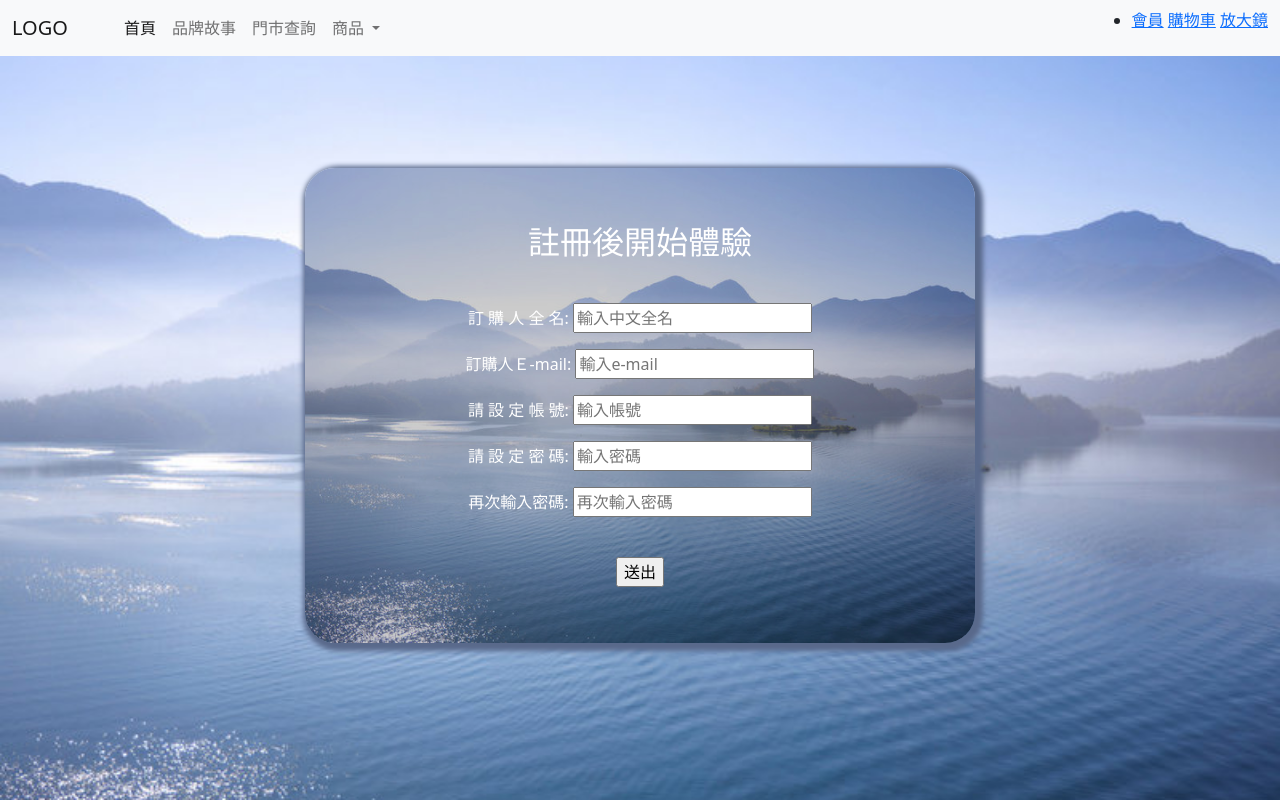
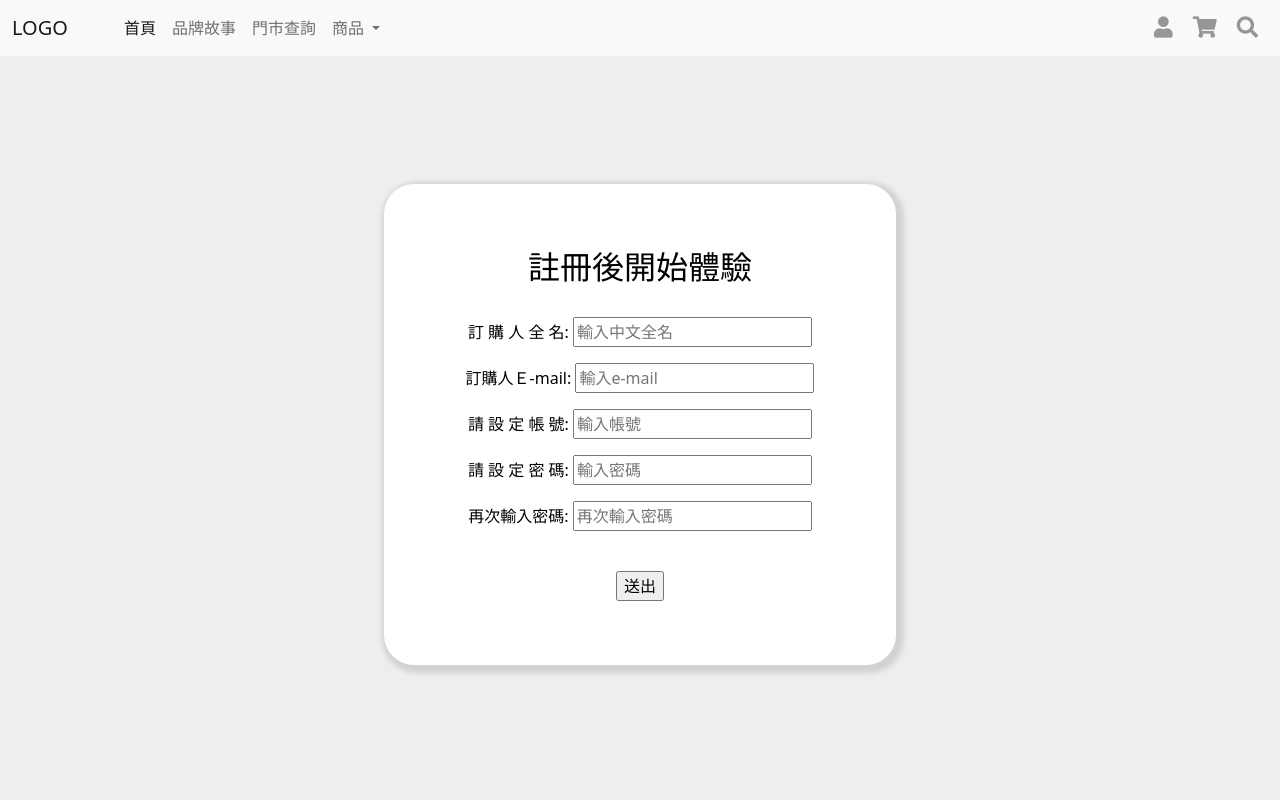
Before and after one commit to Dupomi/Cart, a plain HTML site: page signup.html in a window 1280 px wide. Drawn offline with nearby package versions, Linux system fonts and the light colour scheme.

Commit message:
更改圖片路徑

```diff
--- a/signup.html
+++ b/signup.html
@@ -12,32 +12,45 @@
     <!-- jQurey -->
     <script src="https://cdn.staticfile.org/jquery/1.10.2/jquery.min.js"></script>
 
+    <!-- font awesome -->
+    <link rel="stylesheet" href="https://pro.fontawesome.com/releases/v5.10.0/css/all.css" integrity="sha384-AYmEC3Yw5cVb3ZcuHtOA93w35dYTsvhLPVnYs9eStHfGJvOvKxVfELGroGkvsg+p" crossorigin="anonymous"/>
+
     <style>
 
         body{
           background-color: #eee;
-          background-image: url(img/lake.jpg);
-          background-repeat: no-repeat;
-          background-size: 100%;
         }
 
         main{
           text-align: center;
         }
 
+        .navbar_icon{
+          display: flex;
+          flex-direction: row;
+        }
+
+        .d-flex a{
+        text-decoration: none;
+        color: rgb(150, 150, 150);
+        margin: 10px;
+        }
+
+        .d-flex a:hover{
+        opacity: 0.8;
+        }
+
         .head_block{
             margin-top: 10%;
             margin-bottom: 10%;
-            margin-left: 20%;
-            margin-right: 20%;
+            margin-left: 30%;
+            margin-right: 30%;
             padding: 5%;
-            box-shadow: 3px 3px 5px 5px rgb(89, 105, 139);
+            box-shadow: 3px 3px 5px 5px rgb(210, 210, 210);
+            background-color: #fff;
             border-radius: 30px;
-            background-image: url(img/lake.jpg);
-            background-size: cover;
-            background-color: rgba(0, 0, 0, .2);
             background-blend-mode: multiply;
-            color: #fff;
+            color: black;
             align-items: center;
             display: flex;
             flex-direction: column;
@@ -52,6 +65,7 @@
 
         .keyup_p{
             font-size: 14px;
+            color: rgb(150, 150, 150)
         }
     </style>
 
@@ -64,7 +78,12 @@
     <header>
       <nav class="navbar navbar-expand-lg navbar-light bg-light">
           <div class="container-fluid">
+
+            <button class="navbar-toggler" type="button" data-bs-toggle="collapse" data-bs-target="#navbarSupportedContent" aria-controls="navbarSupportedContent" aria-expanded="false" aria-label="Toggle navigation">
+              <span class="navbar-toggler-icon"></span>
+            </button>
             <a class="navbar-brand" href="#">LOGO</a>
+
             <div class="collapse navbar-collapse" id="navbarSupportedContent">
               <ul class="navbar-nav me-auto mb-2 mb-lg-0">
                   <li class="nav-item">
@@ -98,13 +117,13 @@
                 </li>
               </ul>
               <form class="d-flex">
-                    <ul>
-                        <li>
-                            <a href=""><img src="" alt="">會員</a>
-                            <a href=""><img src="" alt="">購物車</a>
-                            <a href=""><img src="" alt="">放大鏡</a>
-                        </li>
-                    </ul>
+                  <div class="navbar_icon">
+
+                          <div><a href=""><i class="fas fa-user fa-lg"></i></a></div>
+                          <div><a href=""><i class="fas fa-shopping-cart fa-lg"></i></a></div>
+                          <div><a href=""><i class="fas fa-search fa-lg"></i></a></div>
+
+                  </div>
 
               </form>
             </div>
@@ -112,7 +131,7 @@
         </nav>
     </header>
 
-    <div class="container">
+    <div class="comtainer">
         <div class="row">
             <main>
                 <article>
@@ -146,38 +165,32 @@
     <script>
       $(".username").keyup(
       function check () {
-          var value = $(this).val();
+          let value = $(this).val();
           // console.log(value.length);
           if (value.length === 6) {
-          $(".username_p").text("帳號符合規範");
+          $(".username_p").text(" 帳號符合規範");
           } else {
-          $(".username_p").text("請設定6位數帳號");
+          $(".username_p").text(" 請設定6位數帳號");
           }
       }
       );
 
       $(".pw").keyup(
       function check () {
-          var value = $(".pw");
-
-          var value1 = value[0].value;
-          var value2 = value[1].value;
-
-          console.log(value1.length)
-          console.log(value2.length)
-          console.log(value2)
-
+          let value = $(".pw");
+          let value1 = value[0].value;
+          let value2 = value[1].value;
 
       if (value1.length<8||value1.length>10) {
-          $(".pw1_p").text("請設定8-10位數密碼");
+          $(".pw1_p").text(" 請設定8-10位數密碼");
           } else if(value1.length>=8&&value1.length<=10) {
-          $(".pw1_p").text("密碼符合規範");
+          $(".pw1_p").text(" 密碼符合規範");
           } ;
       if(value1===value2) {
-          $(".pw2_p").text("兩次密碼相同");
+          $(".pw2_p").text(" 兩次密碼相同");
       }
       else{
-          $(".pw2_p").text("兩次密碼不一樣");
+          $(".pw2_p").text(" 兩次密碼不一樣");
       };
       }
       );
```
Also changed, not shown: index.html (+3 -3 lines). Lines whose indentation alone changed are shown as unchanged.
